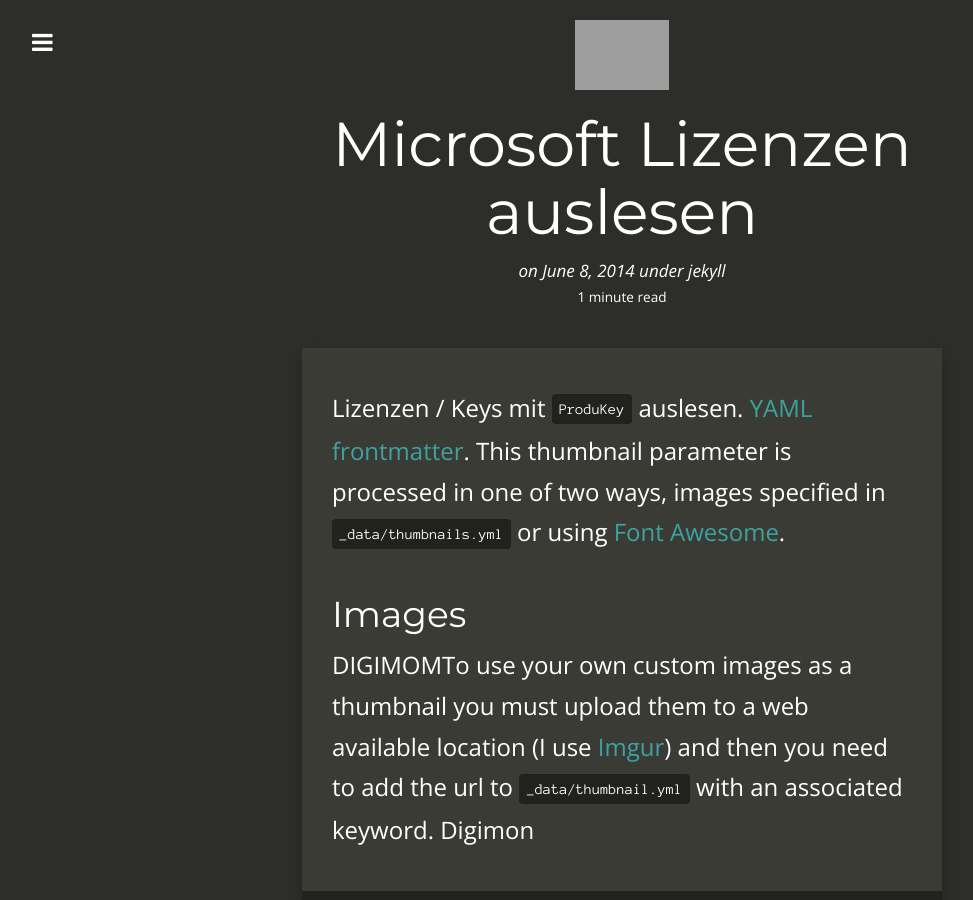
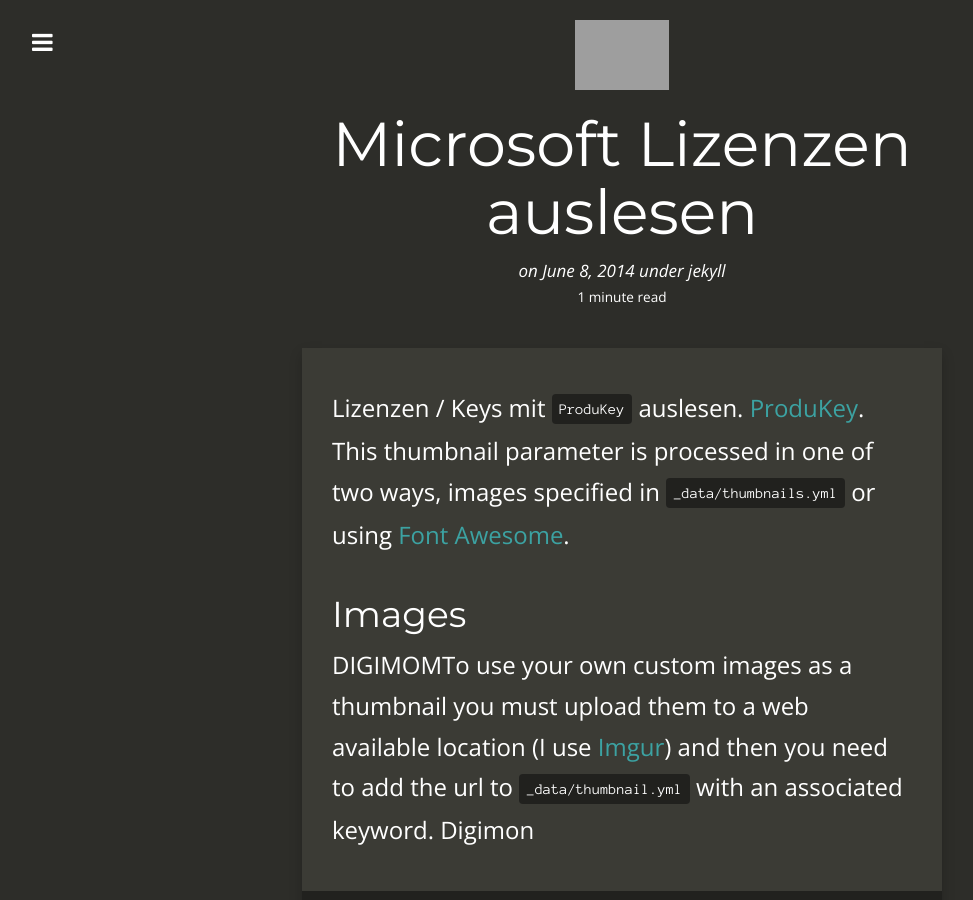
Before and after one commit to eski1337/lblb-it-ffd00, a Jekyll site: the page built from _posts/2014-06-08-using-thumbnails.md, in a window 1280 px wide and 900 px high. Shown: the whole window, without its empty margins (18-991 px from the left). Built offline with Jekyll 4.4.1, drawn with Linux system fonts in a browser that asks for light colours; nearby versions of some CDN libraries; comment, search, counter and statistics services are not loaded; grey boxes are pictures that could not be loaded.

Commit message:
2014-06-08-using-thumbnails.md: changed

```diff
--- a/_posts/2014-06-08-using-thumbnails.md
+++ b/_posts/2014-06-08-using-thumbnails.md
@@ -11,7 +11,7 @@
 ---
 
 Lizenzen / Keys mit `ProduKey` auslesen.
-[YAML frontmatter][1]. This thumbnail parameter is processed in one of two ways,
+[ProduKey][1]. This thumbnail parameter is processed in one of two ways,
 images specified in `_data/thumbnails.yml` or using [Font Awesome][2].
 
 ## Images
```
